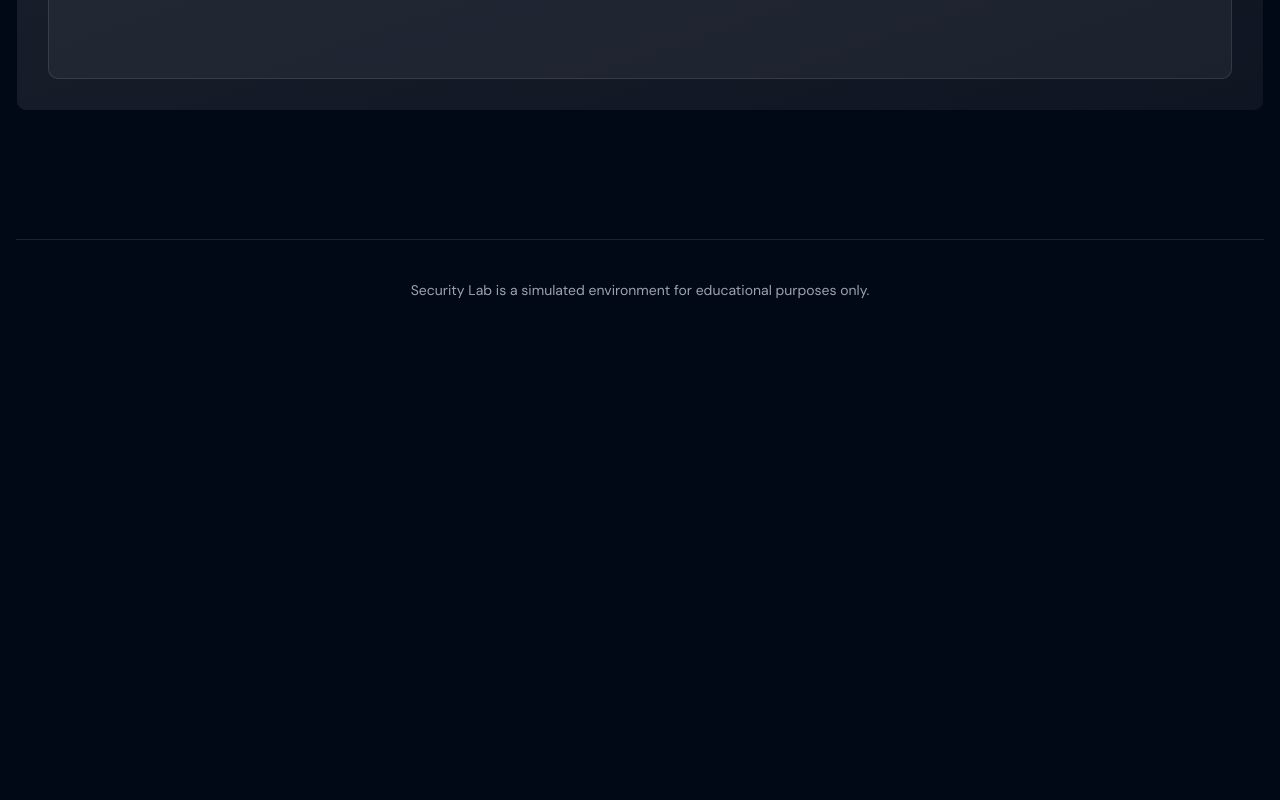
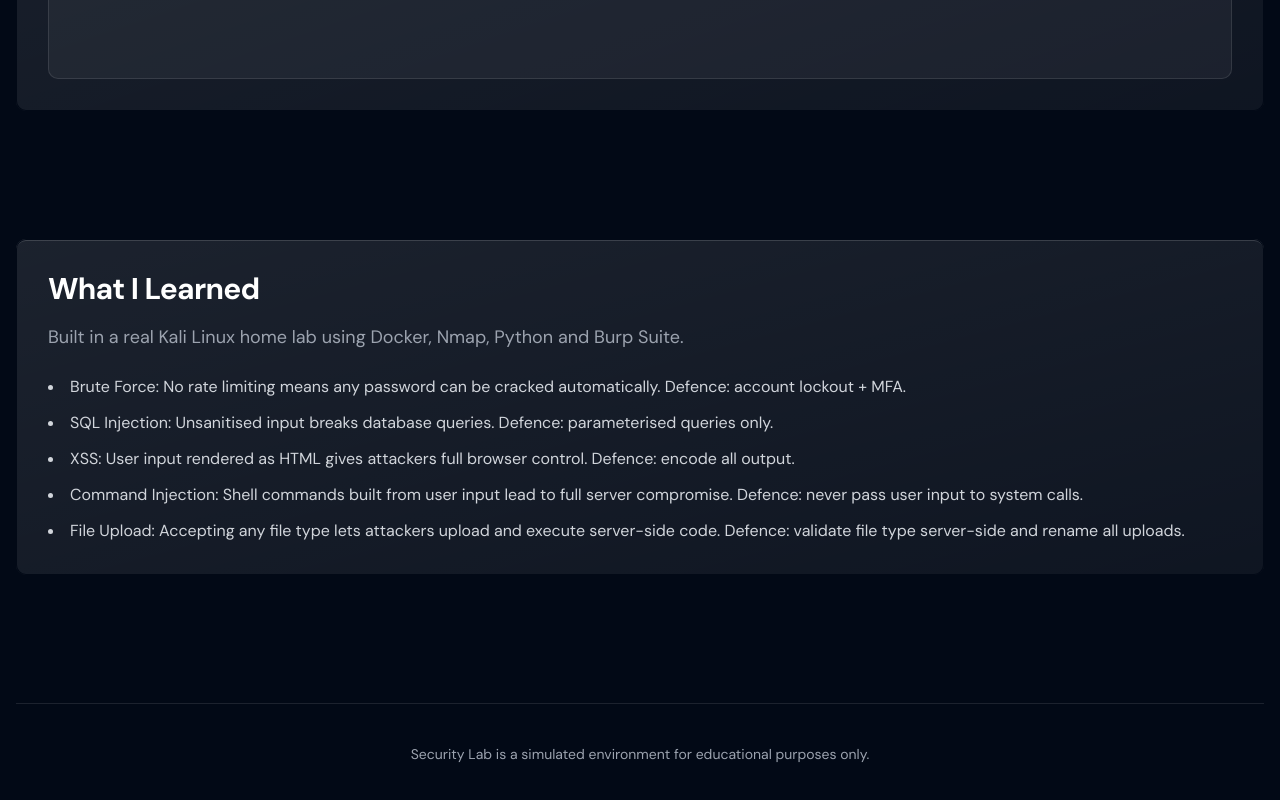
Before and after one commit to NoriFe/newPortfolio, a website built with Parcel: page src/lab.html in a window 1280 px wide. Shown: the part 3536-4336 px from the top of the page. Before the commit the page ends 3876 px from the top, so only its background shows below. Built offline with nearby package versions, Linux system fonts and the light colour scheme.

Commit message:
Add What I Learned section to security lab page

```diff
--- a/src/lab.html
+++ b/src/lab.html
@@ -163,6 +163,22 @@
               <p class="text-sm text-gray-400">👆 Click Upload shell.php to see what happens</p>
               <div id="file-output" class="rounded-rad bg-white/5 p-5 border border-white/10 text-gray-300 min-h-[8rem]"></div>
             </div>
+          </article>
+        </section>
+
+        <section class="max-w-maxW mx-auto mb-20 md:mb-32">
+          <article class="p-8 rounded-rad bg-gradient-to-br from-white/10 to-white/5 shadow-inner-light ring-1 ring-inset ring-bg">
+            <h2 class="text-3xl font-bold tracking-tight mb-4">What I Learned</h2>
+            <p class="text-gray-400 text-lg mb-6">
+              Built in a real Kali Linux home lab using Docker, Nmap, Python and Burp Suite.
+            </p>
+            <ul class="list-disc list-inside space-y-3 text-gray-300">
+              <li>Brute Force: No rate limiting means any password can be cracked automatically. Defence: account lockout + MFA.</li>
+              <li>SQL Injection: Unsanitised input breaks database queries. Defence: parameterised queries only.</li>
+              <li>XSS: User input rendered as HTML gives attackers full browser control. Defence: encode all output.</li>
+              <li>Command Injection: Shell commands built from user input lead to full server compromise. Defence: never pass user input to system calls.</li>
+              <li>File Upload: Accepting any file type lets attackers upload and execute server-side code. Defence: validate file type server-side and rename all uploads.</li>
+            </ul>
           </article>
         </section>
 
```
